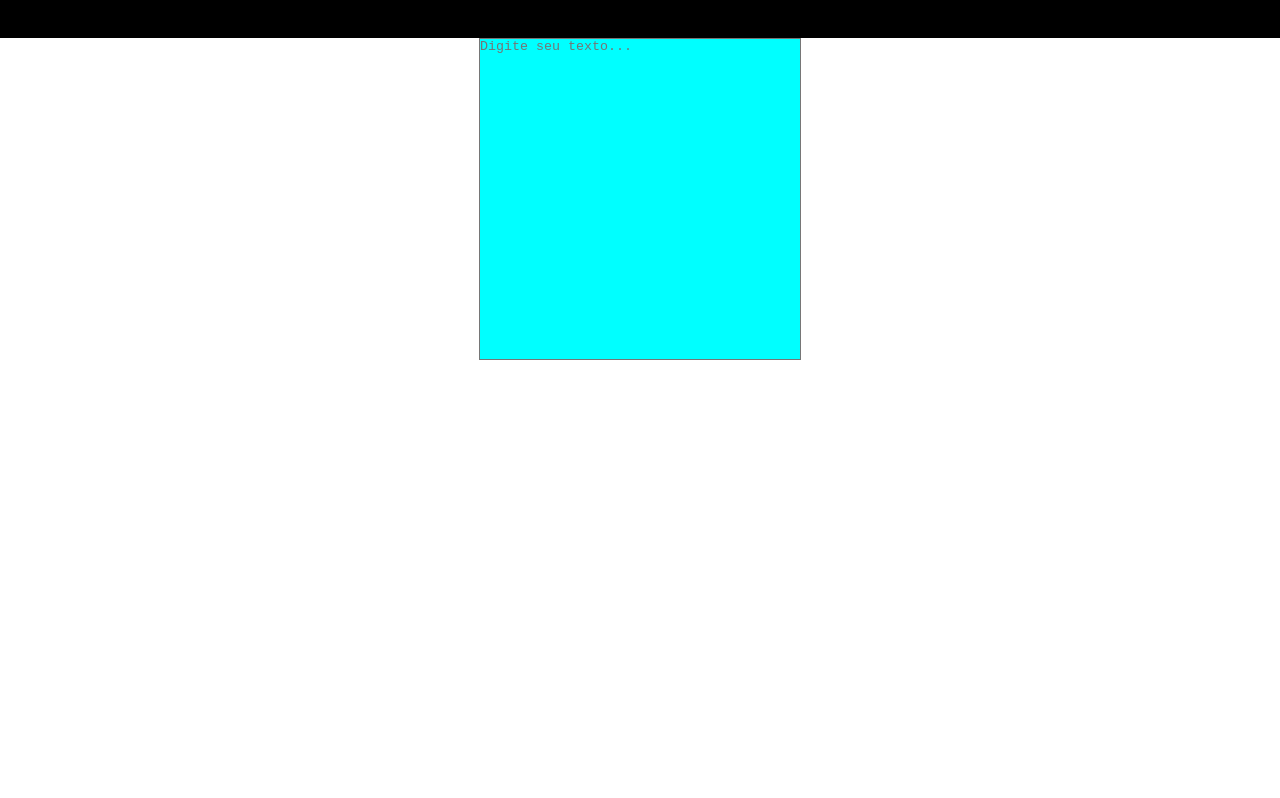
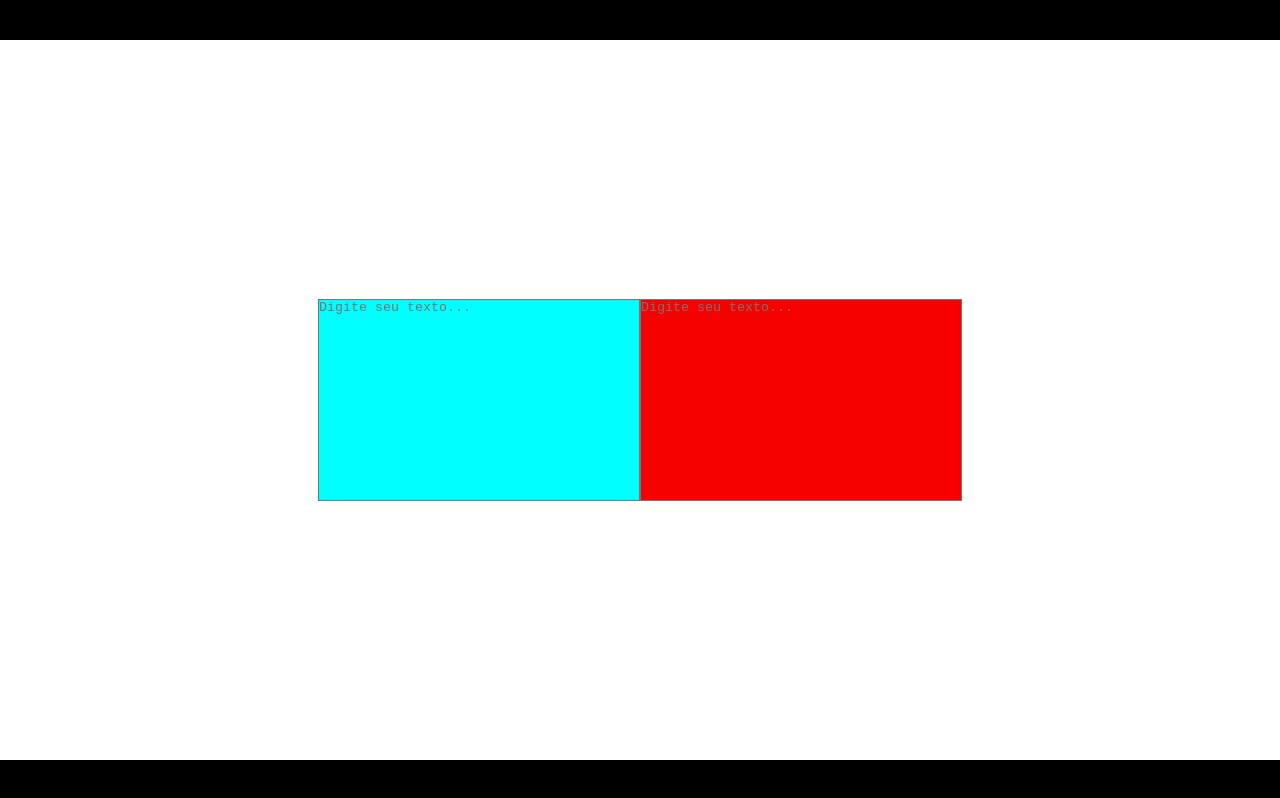
Before and after one commit to Gusstavolo/ChallengeAlura, a React (Create React App) app: page / in a window 1280 px wide. Built offline with nearby package versions, Linux system fonts and the light colour scheme.

Commit message:
config vw vh, fullwindow

```diff
--- a/src/App.css
+++ b/src/App.css
@@ -1,20 +1,43 @@
+.main {
+
+}
+
+header {
+  display: flex;
+
+  width: 100vw;
+  height: 5vh;
+  background-color: black;
 
 
-header {
-  width: 100vw;
-  height: 3vw;
-  background-color: black;
+}
+footer {
+   display: flex;
+
+    width: 100vw;
+    height: 5vh;
+    background-color: black;
 
 
 }
 section {
   display: flex;
-  flex-direction: row;
-  justify-content: center;
+    width: 100vw;
+    height: 90vh;
+    flex-direction: row;
+    justify-content: center;
+    align-items: center;
+
 }
 .boxOne {
   width: 25vw;
-  height: 25vw;
+  height: 25vh;
   resize: none;
   background-color: aqua;
 }
+.boxTwo {
+  width: 25vw;
+  height: 25vh;
+  resize: none;
+  background-color: rgb(247, 0, 0);
+}
--- a/src/App.js
+++ b/src/App.js
@@ -3,14 +3,17 @@ import './App.css';
 
 function App() {
   return (
-    <div >
+    <div  className='main'>
       <header>
       </header>
       <section>
         <textarea typeof='text' itemID='criptografar-texarea' className='boxOne' placeholder="Digite seu texto..."></textarea>
 
+        <textarea typeof='text' itemID='descriptografar-texarea' className='boxTwo' placeholder="Digite seu texto..."></textarea>
+
 
       </section>
+      <footer></footer>
 
     </div>
   );
```
